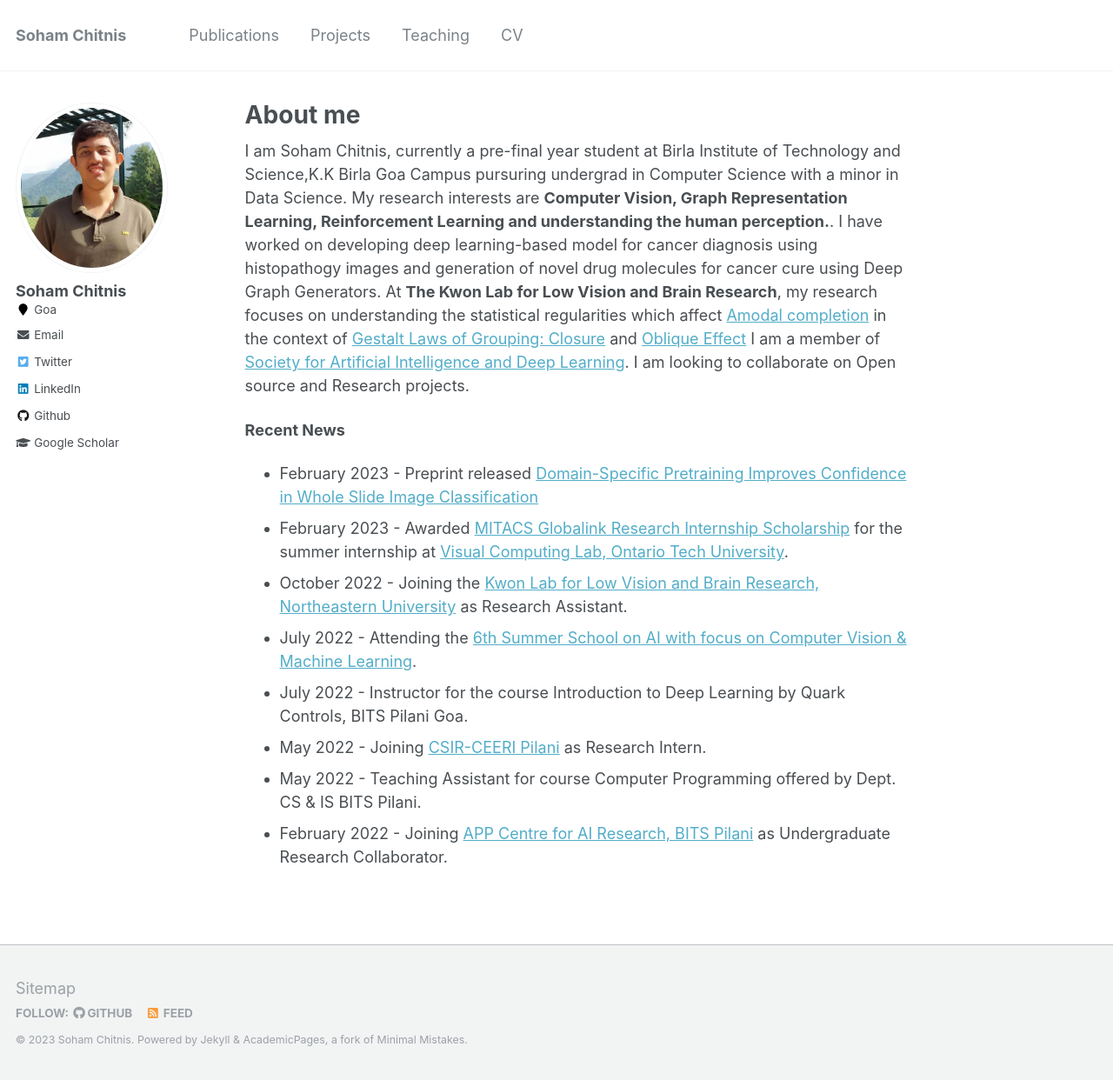
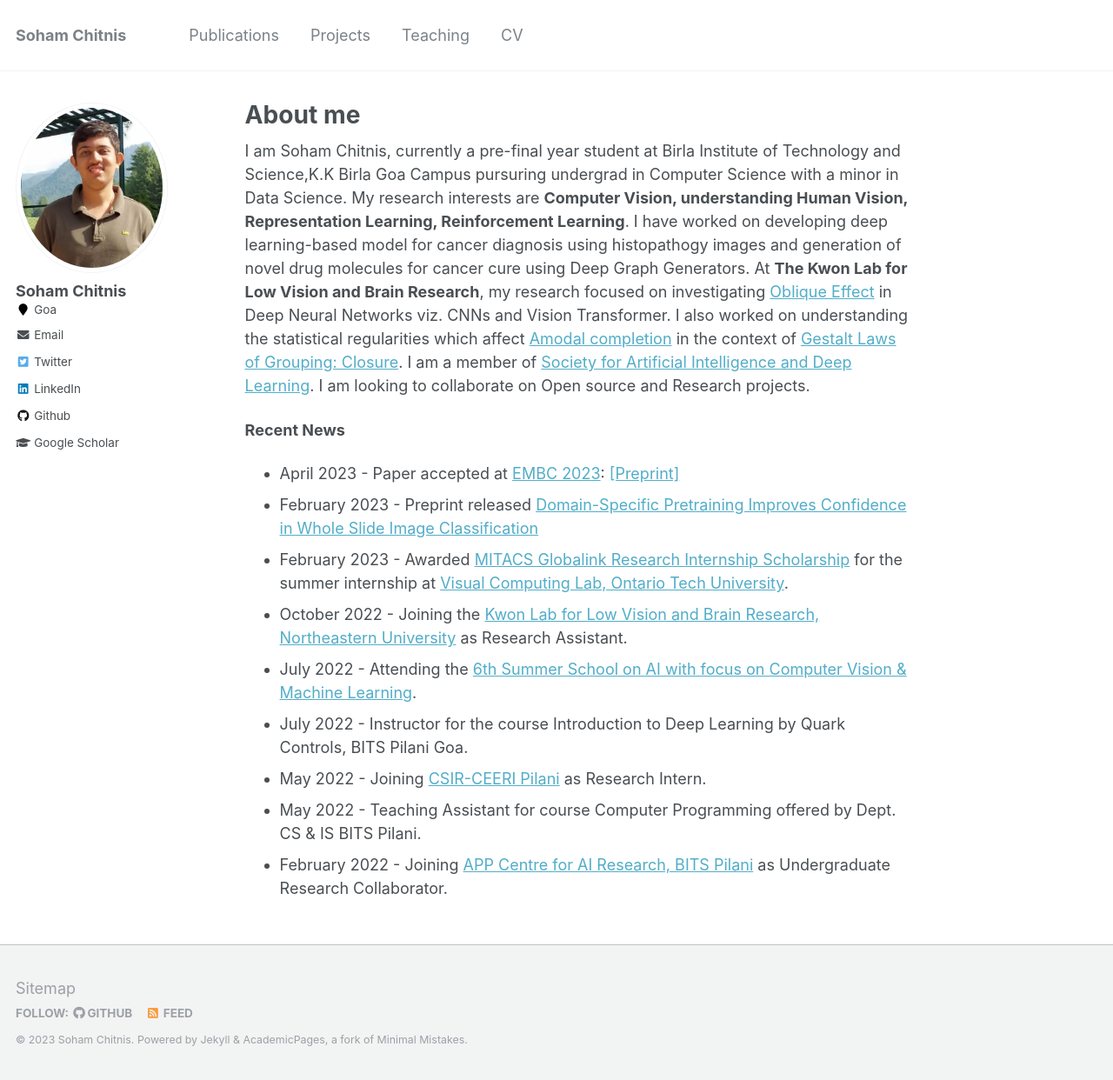
Before and after one commit to soham-chitnis10/soham-chitnis10_archived.github.io, a Jekyll site: the page built from _pages/about.md, in a window 1280 px wide and 1242 px high. Shown: the whole window at 87% size. Built offline with Jekyll 4.4.1, drawn with Linux system fonts in a browser that asks for light colours.

Commit message:
Update about.md

```diff
--- a/_pages/about.md
+++ b/_pages/about.md
@@ -8,11 +8,12 @@ redirect_from:
   - /about.html
 ---
 
-I am Soham Chitnis, currently a pre-final year student at Birla Institute of Technology and Science,K.K Birla Goa Campus pursuring undergrad in Computer Science with a minor in Data Science. My research interests are **Computer Vision, Graph Representation Learning, Reinforcement Learning and understanding the human perception.**. I have worked on developing deep learning-based model for cancer diagnosis using histopathogy images and generation of novel drug molecules for cancer cure using Deep Graph Generators. At **The Kwon Lab for Low Vision and Brain Research**, my research focuses on understanding the statistical regularities which affect [Amodal completion](https://en.wikipedia.org/wiki/Amodal_completion) in the context of [Gestalt Laws of Grouping: Closure](https://en.wikipedia.org/wiki/Principles_of_grouping) and [Oblique Effect](https://en.wikipedia.org/wiki/Oblique_effect)  I am a member of [Society for Artificial Intelligence and Deep Learning](https://www.saidl.in/). I am looking to collaborate on Open source and Research projects.
+I am Soham Chitnis, currently a pre-final year student at Birla Institute of Technology and Science,K.K Birla Goa Campus pursuring undergrad in Computer Science with a minor in Data Science. My research interests are **Computer Vision, understanding Human Vision, Representation Learning, Reinforcement Learning**. I have worked on developing deep learning-based model for cancer diagnosis using histopathogy images and generation of novel drug molecules for cancer cure using Deep Graph Generators. At **The Kwon Lab for Low Vision and Brain Research**, my research focused on investigating [Oblique Effect](https://en.wikipedia.org/wiki/Oblique_effect) in Deep Neural Networks viz. CNNs and Vision Transformer. I also worked on understanding the statistical regularities which affect [Amodal completion](https://en.wikipedia.org/wiki/Amodal_completion) in the context of [Gestalt Laws of Grouping: Closure](https://en.wikipedia.org/wiki/Principles_of_grouping). I am a member of [Society for Artificial Intelligence and Deep Learning](https://www.saidl.in/). I am looking to collaborate on Open source and Research projects.
 
 
 **Recent News**
 
+* April 2023 - Paper accepted at [EMBC 2023](https://embc.embs.org/2023/): [[Preprint]](https://arxiv.org/abs/2302.09833)
 * February 2023 - Preprint released [Domain-Specific Pretraining Improves Confidence in Whole Slide Image Classification](https://arxiv.org/abs/2302.09833)
 * February 2023 - Awarded [MITACS Globalink Research Internship Scholarship](https://www.mitacs.ca/en/programs/globalink/globalink-research-internship) for the summer internship at [Visual Computing Lab, Ontario Tech University](http://vclab.science.uoit.ca/).
 * October 2022 - Joining the [Kwon Lab for Low Vision and Brain Research, Northeastern University](https://kwonlab.sites.northeastern.edu/) as Research Assistant.
```
